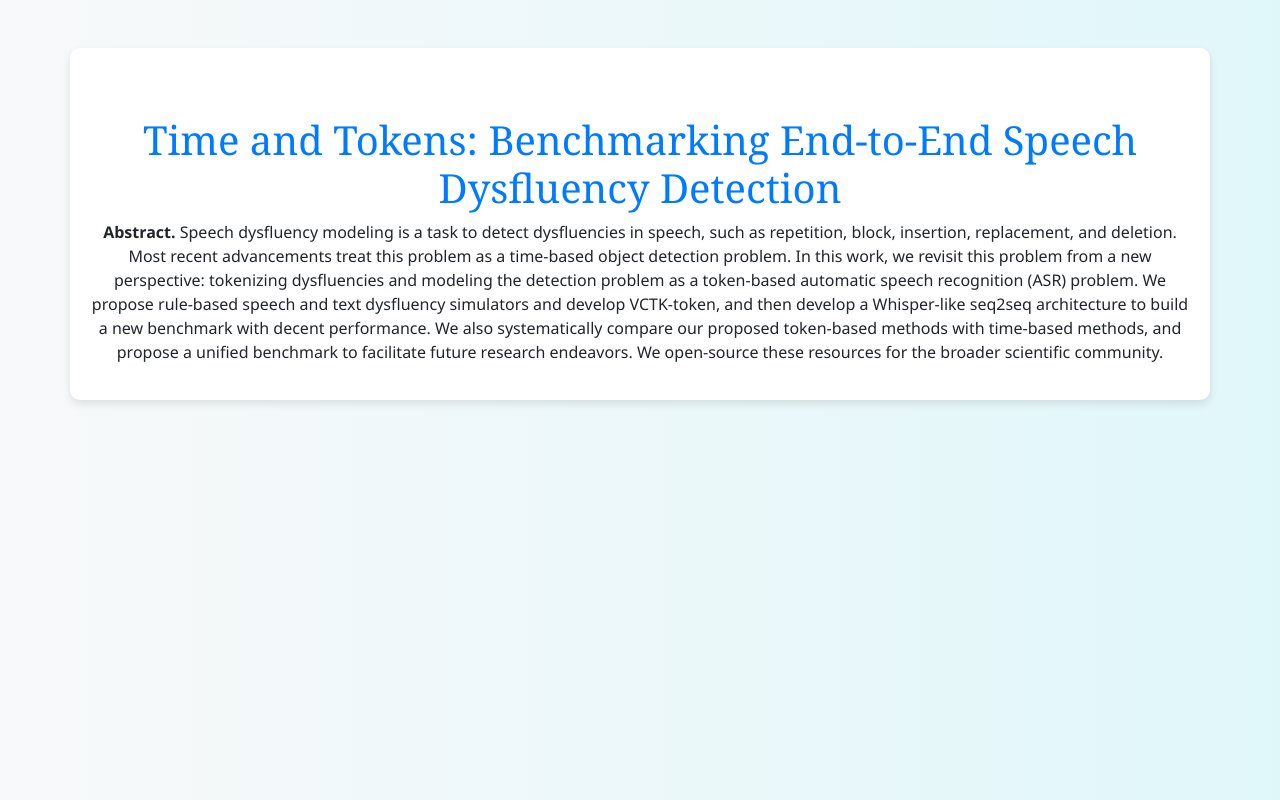
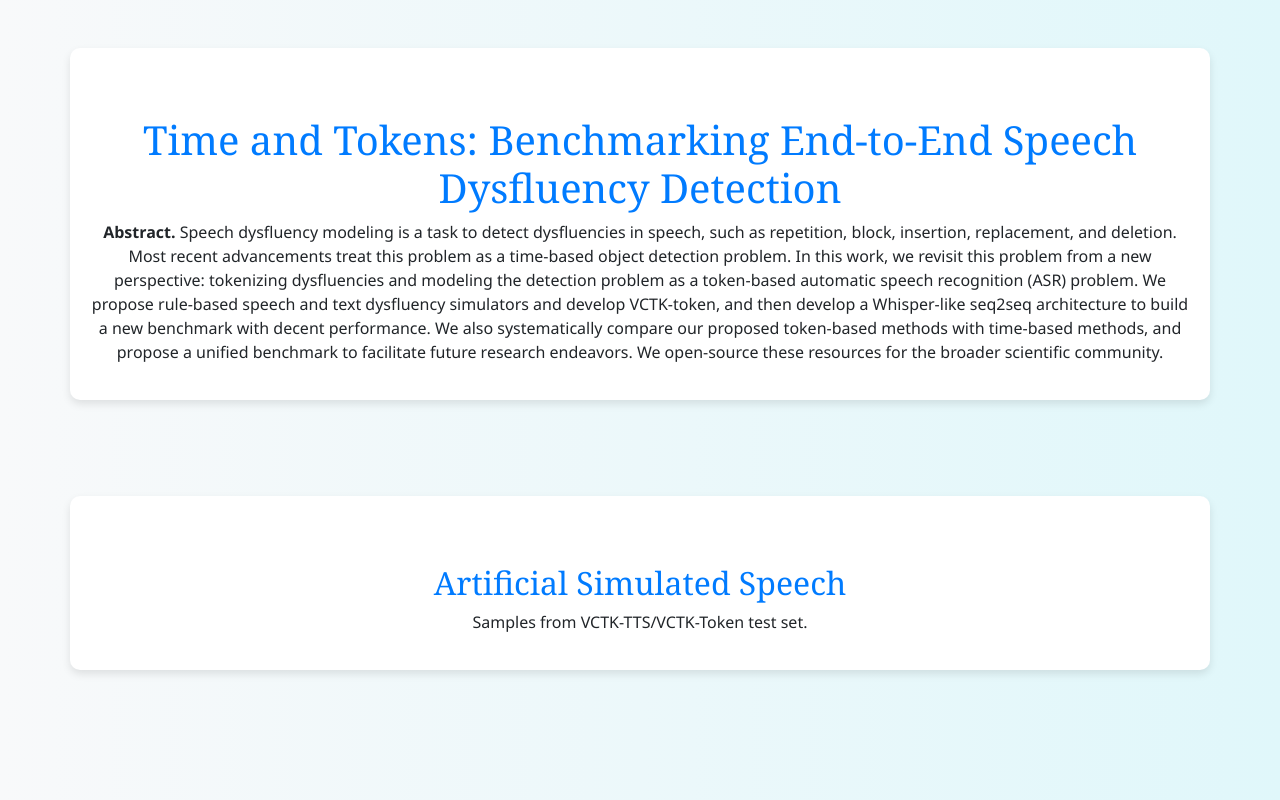
Before and after one commit to rorizzz/rorizzz.github.io, a plain HTML site: page index.html in a window 1280 px wide. Drawn offline with nearby package versions, Linux system fonts and the light colour scheme; a script that the page names is missing.

Commit message:
update index.html

```diff
--- a/index.html
+++ b/index.html
@@ -145,6 +145,17 @@
             <b>Abstract. </b> Speech dysfluency modeling is a task to detect dysfluencies in speech, such as repetition, block, insertion, replacement, and deletion. Most recent advancements treat this problem as a time-based object detection problem. In this work, we revisit this problem from a new perspective: tokenizing dysfluencies and modeling the detection problem as a token-based automatic speech recognition (ASR) problem. We propose rule-based speech and text dysfluency simulators and develop VCTK-token, and then develop a Whisper-like seq2seq architecture to build a new benchmark with decent performance. We also systematically compare our proposed token-based methods with time-based methods, and propose a unified benchmark to facilitate future research endeavors. We open-source these resources for the broader scientific community.
         </p>
     </div>
+
+    <br><br>
+
+    <div class="container pt-5 mt-5 text-center fade-in">
+        <h2>Artificial Simulated Speech</h2>
+        <p>
+            Samples from VCTK-TTS/VCTK-Token test set.
+        </p>
+    </div>
+
+
 </body>
 
 </html>
```
